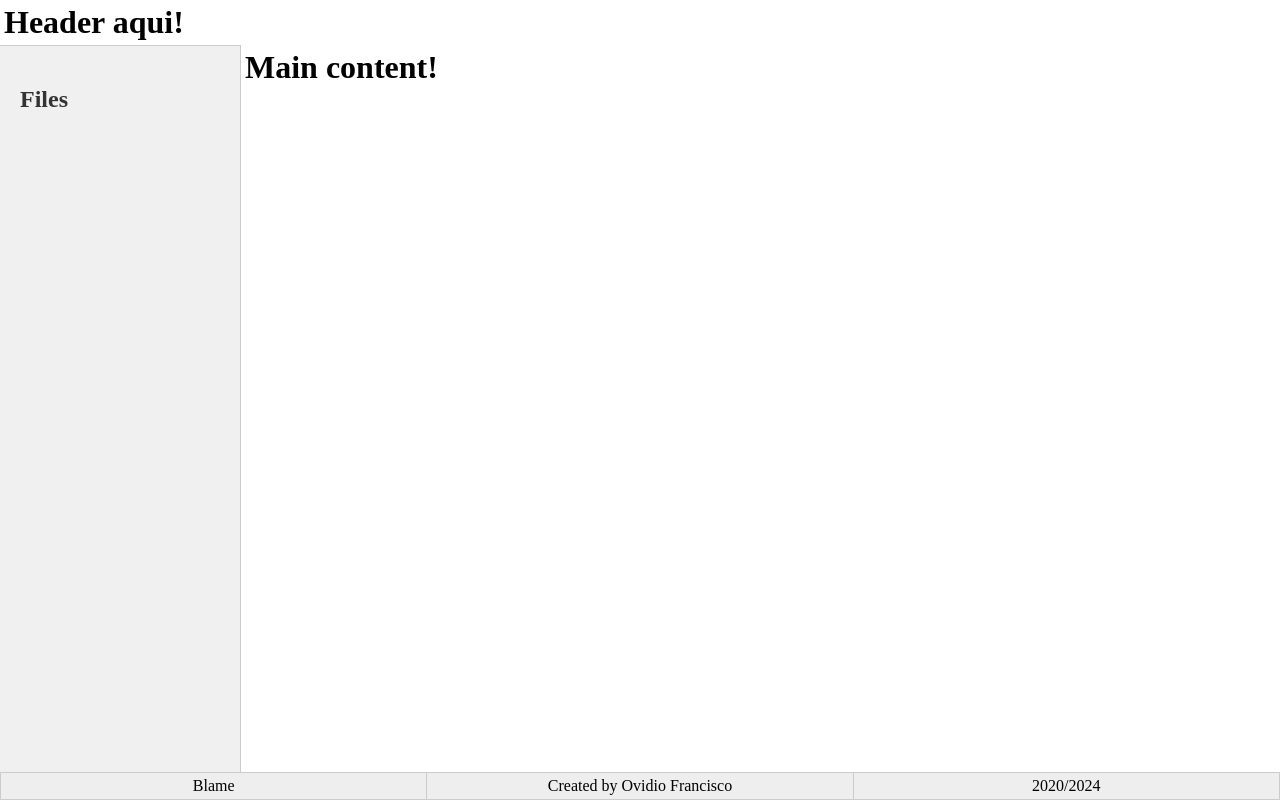
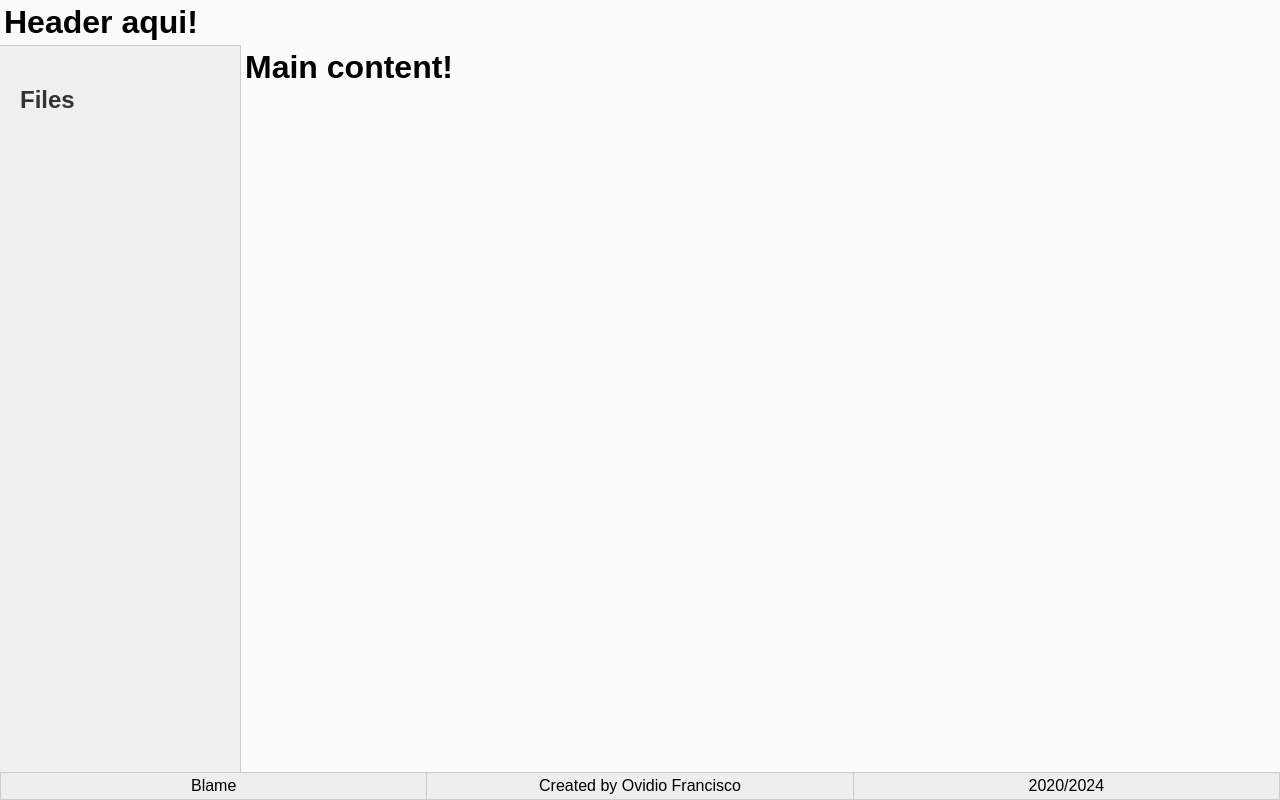
Before and after one commit to ovidio-francisco/blame, a React (Create React App) app: page / in a window 1280 px wide. Built offline with nearby package versions, Linux system fonts and the light colour scheme.

Commit message:
Added Global.css

```diff
--- a/src/index.js
+++ b/src/index.js
@@ -1,5 +1,7 @@
 import { createRoot } from 'react-dom/client';
 import App from './components/App/App';
+
+import './styles/global.css'
 
 const container = document.getElementById('root');
 const root = createRoot(container);
--- /dev/null
+++ b/src/styles/global.css
@@ -0,0 +1,4 @@
+body {
+  font-family: 'YourFontFamily', sans-serif;
+  background-color: #fbfbfb;
+}
```
